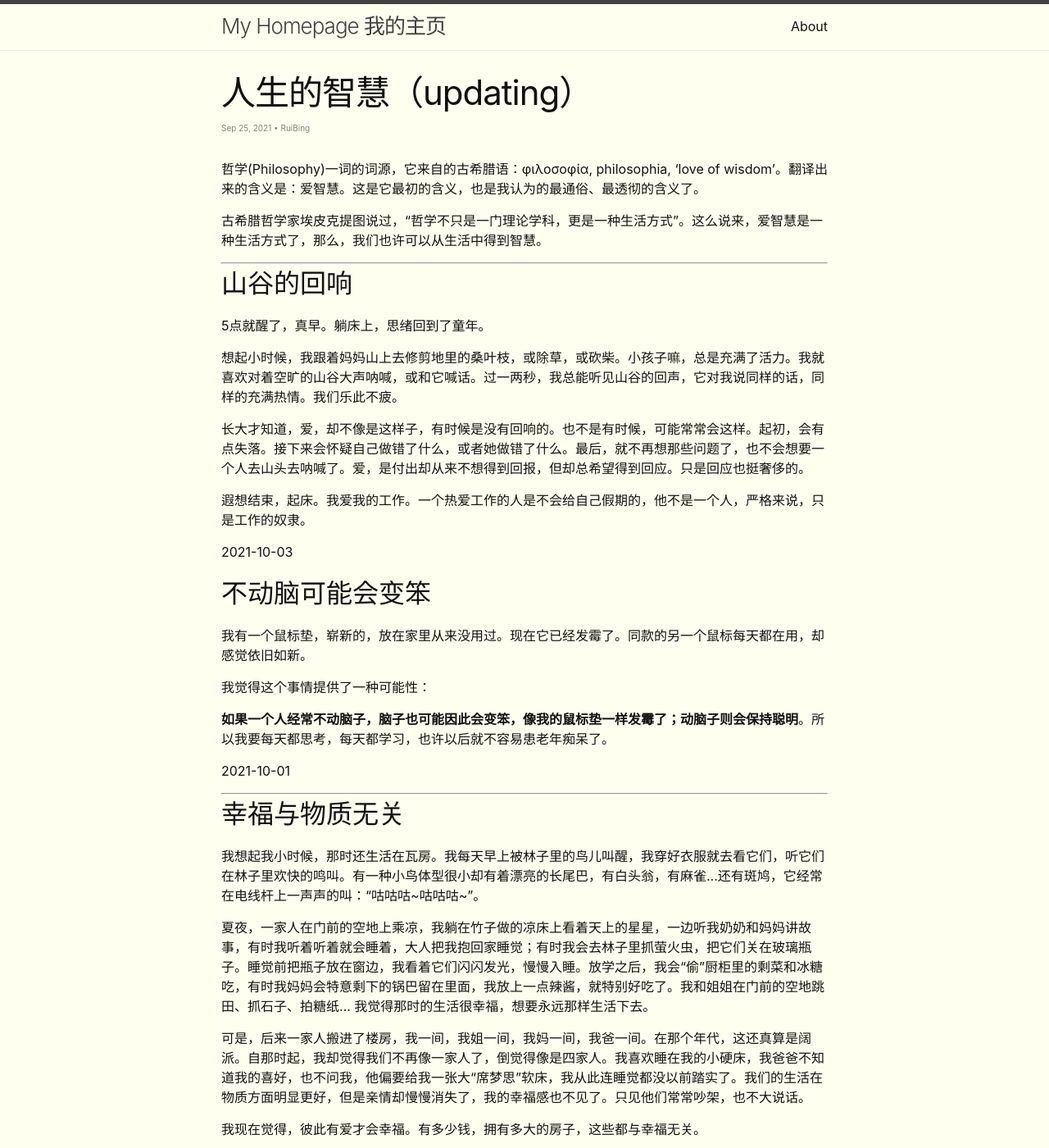
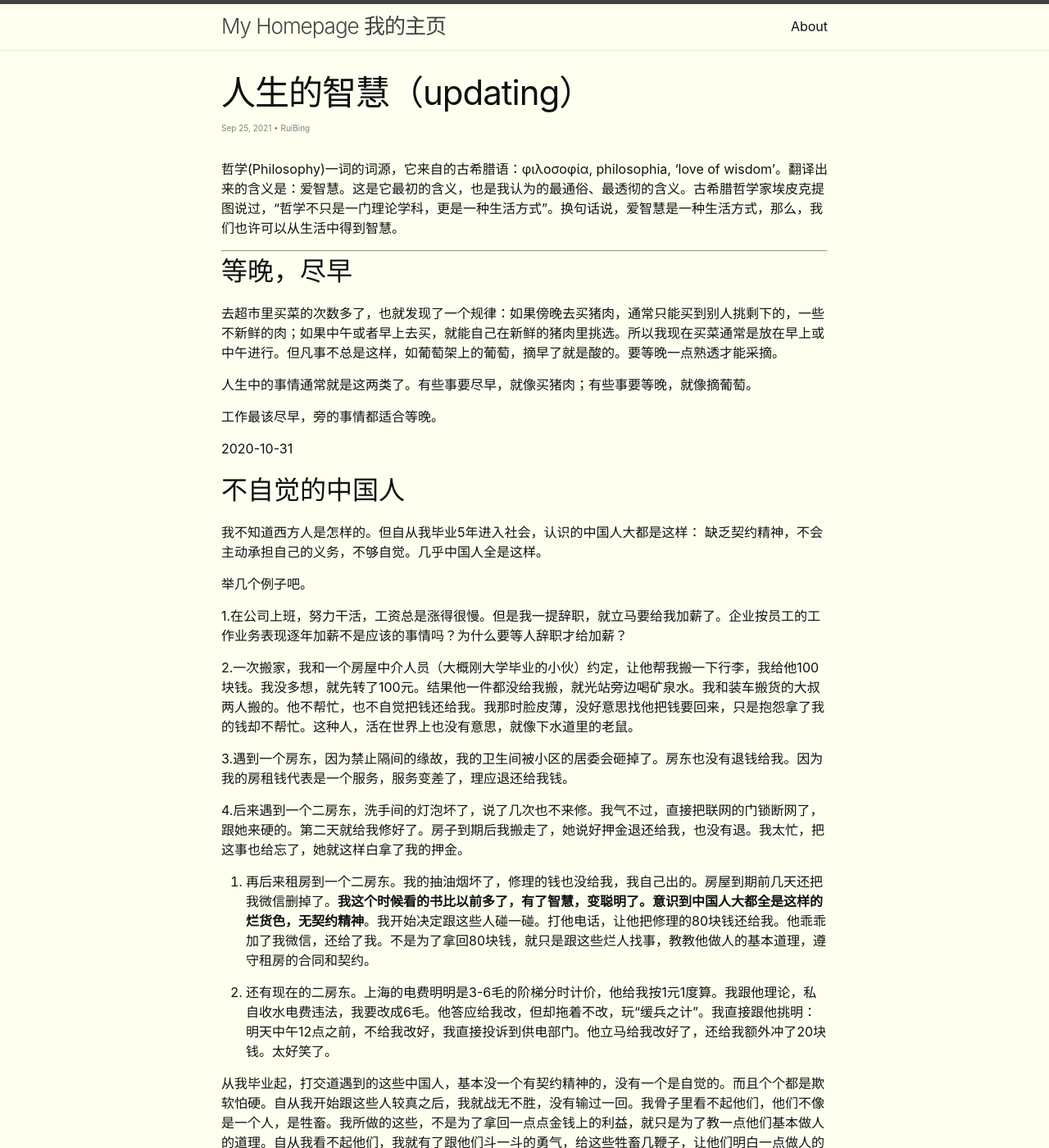
Before and after one commit to crb912/crb912.github.io, a Jekyll site: the page built from _posts/2021-09-25-Philosophical-Way-of-Life.md, in a window 1280 px wide and 1400 px high. Shown: the whole window at 82% size. Built offline with Jekyll 4.4.1, drawn with Linux system fonts in a browser that asks for light colours; some of the changed text lies outside the part shown.

Commit message:
new post

```diff
--- a/_posts/2021-09-25-Philosophical-Way-of-Life.md
+++ b/_posts/2021-09-25-Philosophical-Way-of-Life.md
@@ -6,24 +6,59 @@ author: RuiBing
 category: Essay
 ---
 
-哲学(Philosophy)一词的词源，它来自的古希腊语：φιλοσοφία, philosophia, 'love of wisdom'。翻译出来的含义是：爱智慧。这是它最初的含义，也是我认为的最通俗、最透彻的含义了。
-
-古希腊哲学家埃皮克提图说过，“哲学不只是一门理论学科，更是一种生活方式”。这么说来，爱智慧是一种生活方式了，那么，我们也许可以从生活中得到智慧。
+哲学(Philosophy)一词的词源，它来自的古希腊语：φιλοσοφία, philosophia, 'love of wisdom'。翻译出来的含义是：爱智慧。这是它最初的含义，也是我认为的最通俗、最透彻的含义。古希腊哲学家埃皮克提图说过，“哲学不只是一门理论学科，更是一种生活方式”。换句话说，爱智慧是一种生活方式，那么，我们也许可以从生活中得到智慧。
 
 ---
 
+## 等晚，尽早
 
-## 山谷的回响
+去超市里买菜的次数多了，也就发现了一个规律：如果傍晚去买猪肉，通常只能买到别人挑剩下的，一些不新鲜的肉；如果中午或者早上去买，就能自己在新鲜的猪肉里挑选。所以我现在买菜通常是放在早上或中午进行。但凡事不总是这样，如葡萄架上的葡萄，摘早了就是酸的。要等晚一点熟透才能采摘。
 
-5点就醒了，真早。躺床上，思绪回到了童年。
+人生中的事情通常就是这两类了。有些事要尽早，就像买猪肉；有些事要等晚，就像摘葡萄。
 
-想起小时候，我跟着妈妈山上去修剪地里的桑叶枝，或除草，或砍柴。小孩子嘛，总是充满了活力。我就喜欢对着空旷的山谷大声呐喊，或和它喊话。过一两秒，我总能听见山谷的回声，它对我说同样的话，同样的充满热情。我们乐此不疲。
+工作最该尽早，旁的事情都适合等晚。
 
-长大才知道，爱，却不像是这样子，有时候是没有回响的。也不是有时候，可能常常会这样。起初，会有点失落。接下来会怀疑自己做错了什么，或者她做错了什么。最后，就不再想那些问题了，也不会想要一个人去山头去呐喊了。爱，是付出却从来不想得到回报，但却总希望得到回应。只是回应也挺奢侈的。
+2020-10-31
 
-遐想结束，起床。我爱我的工作。一个热爱工作的人是不会给自己假期的，他不是一个人，严格来说，只是工作的奴隶。
+## 不自觉的中国人
 
-2021-10-03
+我不知道西方人是怎样的。但自从我毕业5年进入社会，认识的中国人大都是这样： 缺乏契约精神，不会主动承担自己的义务，不够自觉。几乎中国人全是这样。
+
+举几个例子吧。
+
+1.在公司上班，努力干活，工资总是涨得很慢。但是我一提辞职，就立马要给我加薪了。企业按员工的工作业务表现逐年加薪不是应该的事情吗？为什么要等人辞职才给加薪？
+
+2.一次搬家，我和一个房屋中介人员（大概刚大学毕业的小伙）约定，让他帮我搬一下行李，我给他100块钱。我没多想，就先转了100元。结果他一件都没给我搬，就光站旁边喝矿泉水。我和装车搬货的大叔两人搬的。他不帮忙，也不自觉把钱还给我。我那时脸皮薄，没好意思找他把钱要回来，只是抱怨拿了我的钱却不帮忙。这种人，活在世界上也没有意思，就像下水道里的老鼠。
+
+3.遇到一个房东，因为禁止隔间的缘故，我的卫生间被小区的居委会砸掉了。房东也没有退钱给我。因为我的房租钱代表是一个服务，服务变差了，理应退还给我钱。
+
+4.后来遇到一个二房东，洗手间的灯泡坏了，说了几次也不来修。我气不过，直接把联网的门锁断网了，跟她来硬的。第二天就给我修好了。房子到期后我搬走了，她说好押金退还给我，也没有退。我太忙，把这事也给忘了，她就这样白拿了我的押金。
+
+5. 再后来租房到一个二房东。我的抽油烟坏了，修理的钱也没给我，我自己出的。房屋到期前几天还把我微信删掉了。**我这个时候看的书比以前多了，有了智慧，变聪明了。意识到中国人大都全是这样的烂货色，无契约精神**。我开始决定跟这些人碰一碰。打他电话，让他把修理的80块钱还给我。他乖乖加了我微信，还给了我。不是为了拿回80块钱，就只是跟这些烂人找事，教教他做人的基本道理，遵守租房的合同和契约。
+
+6. 还有现在的二房东。上海的电费明明是3-6毛的阶梯分时计价，他给我按1元1度算。我跟他理论，私自收水电费违法，我要改成6毛。他答应给我改，但却拖着不改，玩“缓兵之计”。我直接跟他挑明：明天中午12点之前，不给我改好，我直接投诉到供电部门。他立马给我改好了，还给我额外冲了20块钱。太好笑了。
+
+从我毕业起，打交道遇到的这些中国人，基本没一个有契约精神的，没有一个是自觉的。而且个个都是欺软怕硬。自从我开始跟这些人较真之后，我就战无不胜，没有输过一回。我骨子里看不起他们，他们不像是一个人，是牲畜。我所做的这些，不是为了拿回一点点金钱上的利益，就只是为了教一点他们基本做人的道理。自从我看不起他们，我就有了跟他们斗一斗的勇气，给这些牲畜几鞭子，让他们明白一点做人的基本道理。
+
+我还买了本《宪法》和《劳动合同法》，我不仅仅要跟那些人玩，我还要跟企业，跟老板，跟政府讲法律。我现在有了勇气和智慧，敢于冒犯任何强势群体。光脚的，怕什么穿鞋子的。
+
+2021-10-28
+
+## 主张报复
+
+我喜欢鲁迅的一句遗言：
+
+> 损着别人的牙眼，却反对报复，主张宽容的人，万勿和他接近。
+
+如果一个人正当的利益被人损害，却不敢主张报复，那他就是孬种。一个人可以蠢，可以一辈子毫无作为，碌碌无为，但是决不能当孬种。一个孬种，就是一个没有精神的行尸走肉，一个窝囊废，活在世界有什么意思。
+
+[莆田男子砍死邻居疑因盖房纠纷，造成2死3伤](http://m.cnhubei.com/content/2021-10/12/content_14164123.html)，这个新闻的当事人我支持的。如果中国全都是这样敢于报复的人，社会就会少了许多不公正、不公平的事情。就是因为许多人被欺负了选择处处忍让，才导致这些欺人的畜生在社会上随处可见。
+
+我现在是一个以眼还眼，以牙还牙的人。我过去就是不敢报复，因此吃了太多的瘪；现在我学会了很多智慧，我敢去报复别人。我还要学些法律知识，先用文明的办法解决问题：投诉，打官司，这些都要会，并且不能怕事。**如果文明的办法行不通，比如投诉不能解决，都是一些和事佬调和折中。那我就用自己的办法，用不文明的办法。法律如果不能维护心中的公平正义，那就自己去维护自己的正义**。像莆田这个新闻杀人的办法，不到万不得已我不会走向这种极端，毕竟杀了人，自己也要坐牢。但是不代表这种报复我一定不会选择，只能说，真要走到了那个其他办法都行不通的事情，也只能被迫的反击。如果我是新闻的当事人，我也会选择报复。投诉无门，只有自己解决这一个办法。不过，我与这个当事人不同，我不会伤害无辜人，比如小孩子。
+
+**为什么鲁迅说麻木的中国人？为什么封建统治在中国那么久？为什么日本能轻易占领中国？根本原因是中国人普遍不主张报复**。如果全中国人都主张报复，封建统治不会那么久，日本也霸占不了中国。如果一个人正当的利益被人损害，他就是拿命，拿砖头，拿镰刀，也要想方设法去成功报复别人。
+
+2021-10-28
 
 ## 不动脑可能会变笨
 
```
